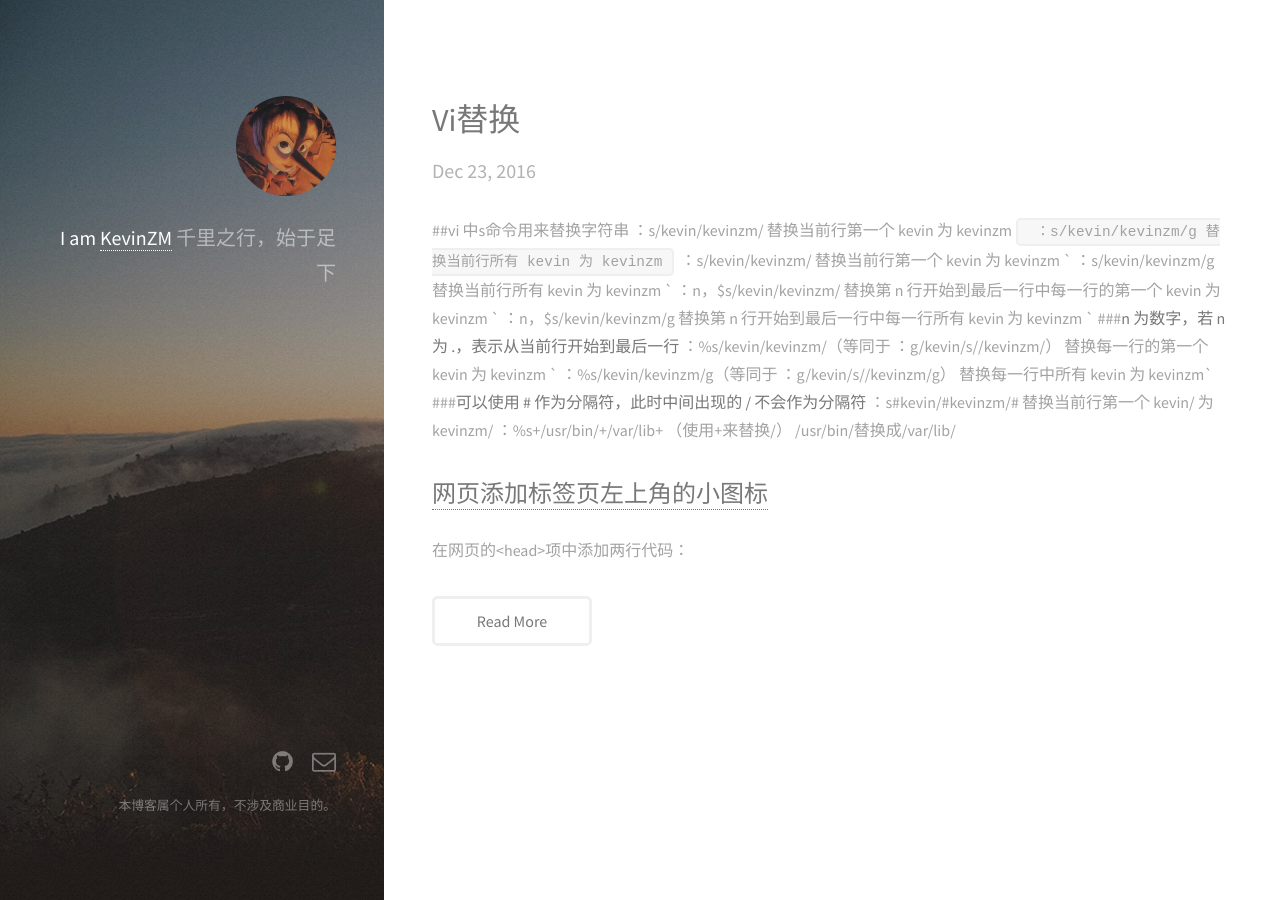
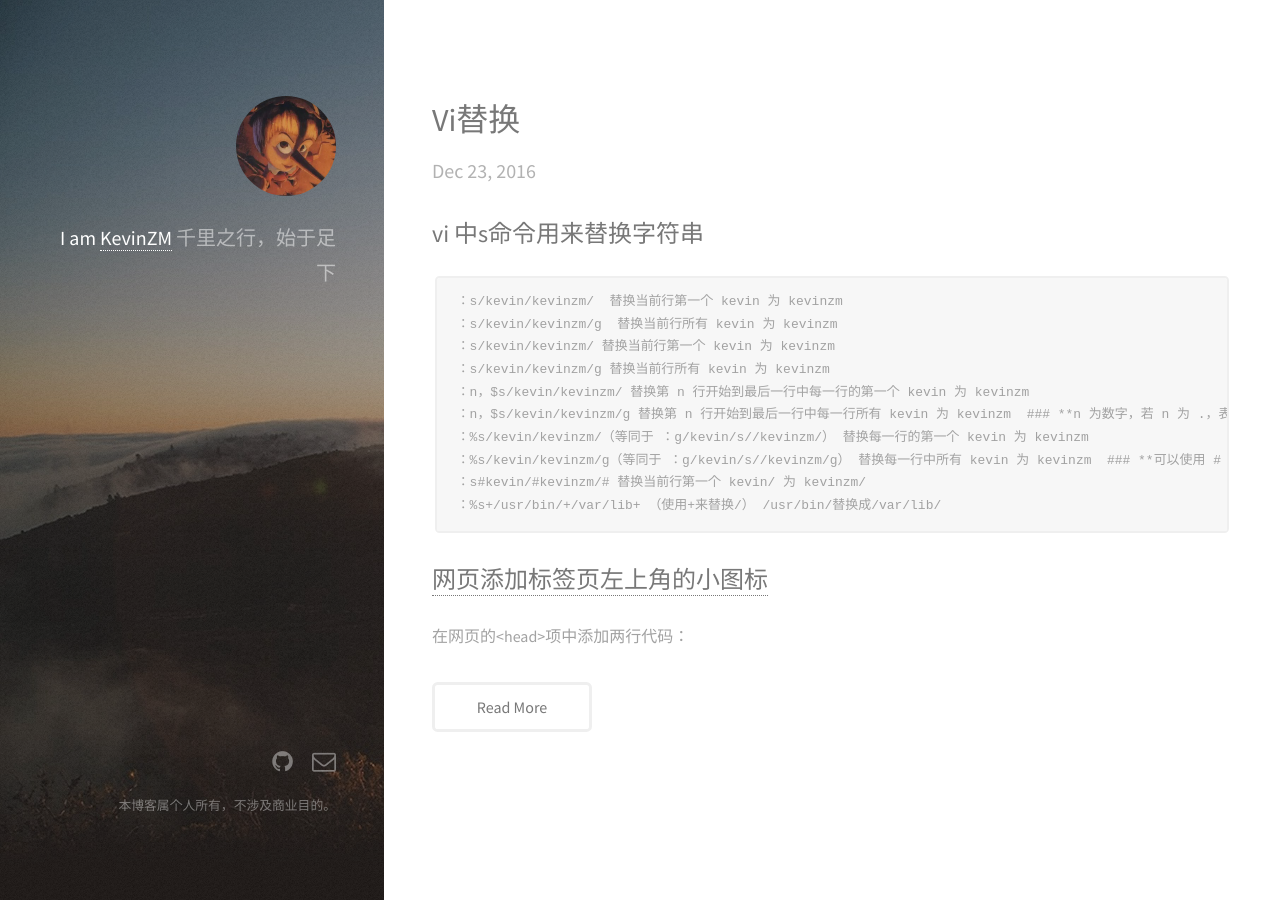
Before and after one commit to KevinZM/kevinzmmmmm.github.io, a Jekyll site: the page built from _posts/2016-12-23-VI替换.md, in a window 1280 px wide. Built offline with Jekyll 4.4.1, drawn with Linux system fonts in a browser that asks for light colours; our own code applies the rules of GitHub Pages for plain Markdown files.

Commit message:
no message

```diff
--- a/_posts/2016-12-23-VI替换.md
+++ b/_posts/2016-12-23-VI替换.md
@@ -1,13 +1,13 @@
-##vi 中s命令用来替换字符串
-	：s/kevin/kevinzm/  替换当前行第一个 kevin 为 kevinzm`
-	：s/kevin/kevinzm/g  替换当前行所有 kevin 为 kevinzm`
-	：s/kevin/kevinzm/ 替换当前行第一个 kevin 为 kevinzm `
-	：s/kevin/kevinzm/g 替换当前行所有 kevin 为 kevinzm `
-	：n，$s/kevin/kevinzm/ 替换第 n 行开始到最后一行中每一行的第一个 kevin 为 kevinzm `
-	：n，$s/kevin/kevinzm/g 替换第 n 行开始到最后一行中每一行所有 kevin 为 kevinzm `
-###**n 为数字，若 n 为 .，表示从当前行开始到最后一行**
-	：%s/kevin/kevinzm/（等同于 ：g/kevin/s//kevinzm/） 替换每一行的第一个 kevin 为 kevinzm `
-	：%s/kevin/kevinzm/g（等同于 ：g/kevin/s//kevinzm/g） 替换每一行中所有 kevin 为 kevinzm`
-###**可以使用 # 作为分隔符，此时中间出现的 / 不会作为分隔符**
+## vi 中s命令用来替换字符串
+	：s/kevin/kevinzm/  替换当前行第一个 kevin 为 kevinzm
+	：s/kevin/kevinzm/g  替换当前行所有 kevin 为 kevinzm
+	：s/kevin/kevinzm/ 替换当前行第一个 kevin 为 kevinzm
+	：s/kevin/kevinzm/g 替换当前行所有 kevin 为 kevinzm
+	：n，$s/kevin/kevinzm/ 替换第 n 行开始到最后一行中每一行的第一个 kevin 为 kevinzm
+	：n，$s/kevin/kevinzm/g 替换第 n 行开始到最后一行中每一行所有 kevin 为 kevinzm
+### **n 为数字，若 n 为 .，表示从当前行开始到最后一行**
+	：%s/kevin/kevinzm/（等同于 ：g/kevin/s//kevinzm/） 替换每一行的第一个 kevin 为 kevinzm
+	：%s/kevin/kevinzm/g（等同于 ：g/kevin/s//kevinzm/g） 替换每一行中所有 kevin 为 kevinzm
+### **可以使用 # 作为分隔符，此时中间出现的 / 不会作为分隔符**
 	：s#kevin/#kevinzm/# 替换当前行第一个 kevin/ 为 kevinzm/
 	：%s+/usr/bin/+/var/lib+ （使用+来替换/） /usr/bin/替换成/var/lib/
```
